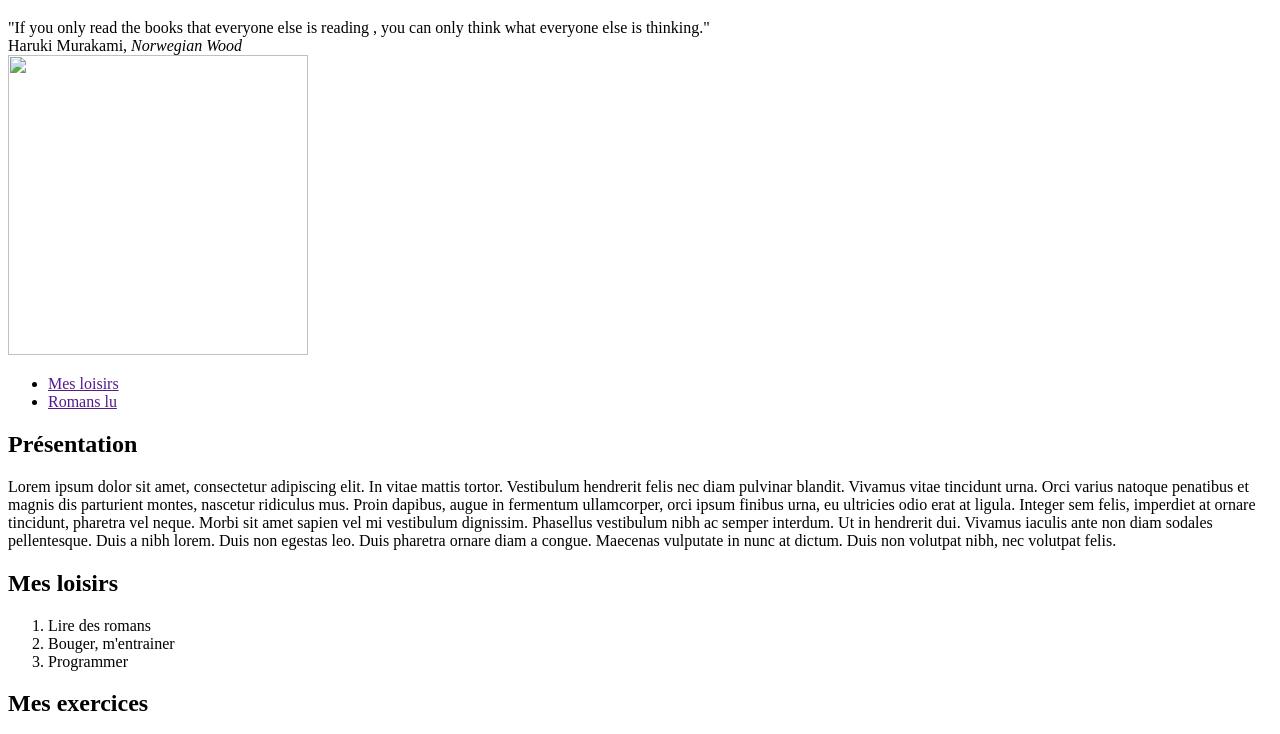
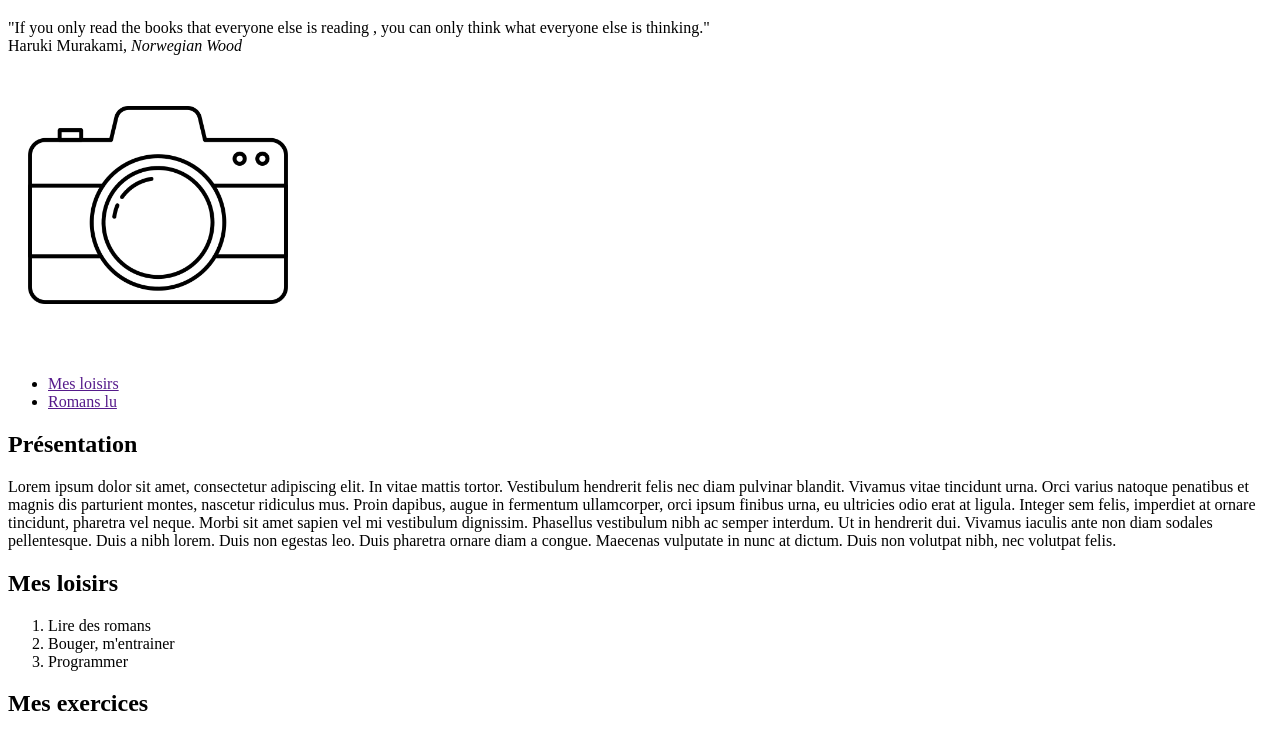
Before and after one commit to ebeliveau01/exercice-3, a plain HTML site: page index.html in a window 1280 px wide. Shown: the part 61-795 px from the top of the page. Drawn offline with Linux system fonts and the light colour scheme.

Commit message:
Update index.html

```diff
--- a/index.html
+++ b/index.html
@@ -26,7 +26,7 @@
                 <auteur>Haruki Murakami, <i>Norwegian Wood</i></auteur>
             </section>
 
-            <img src="" width="300" height="300">
+            <img src="image.png" width="300" height="300">
 
             <nav>
                 <ul>
```
